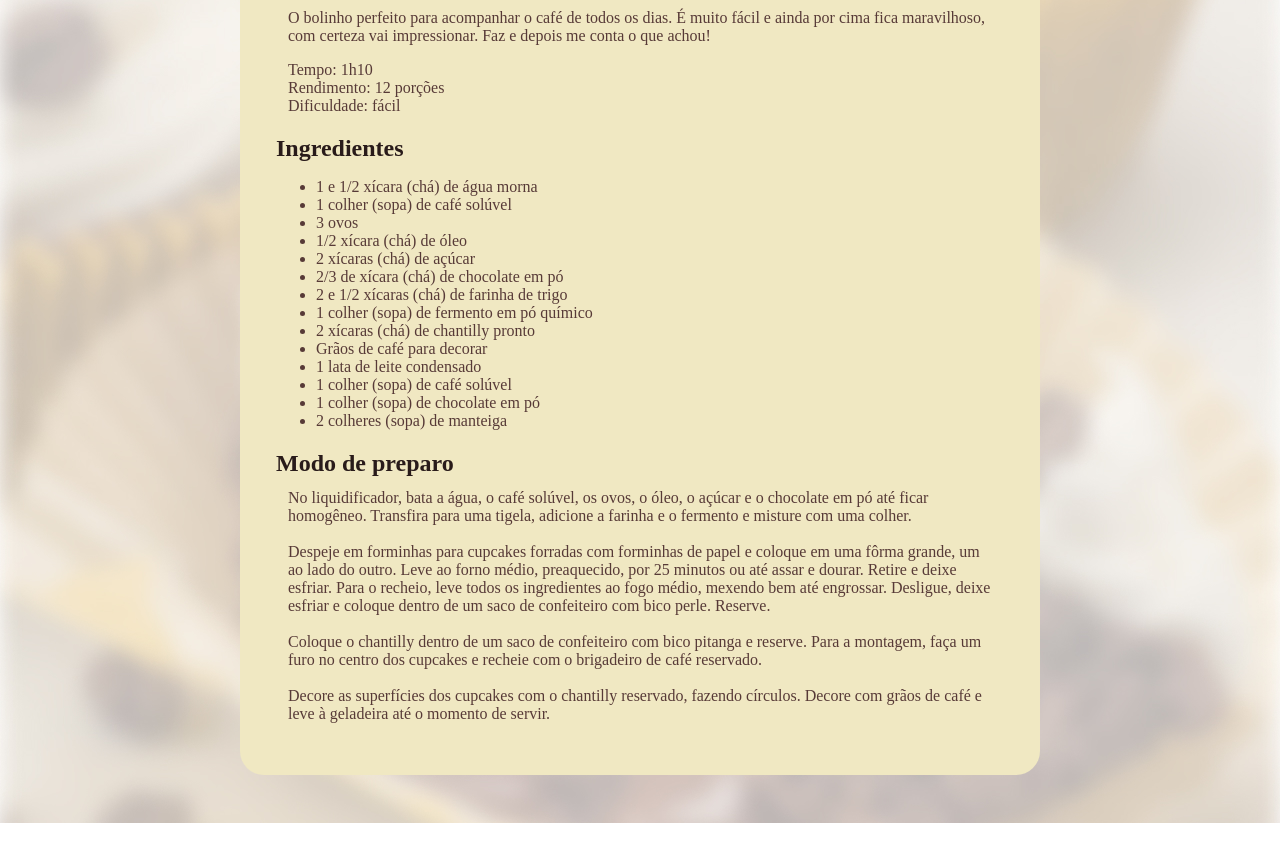
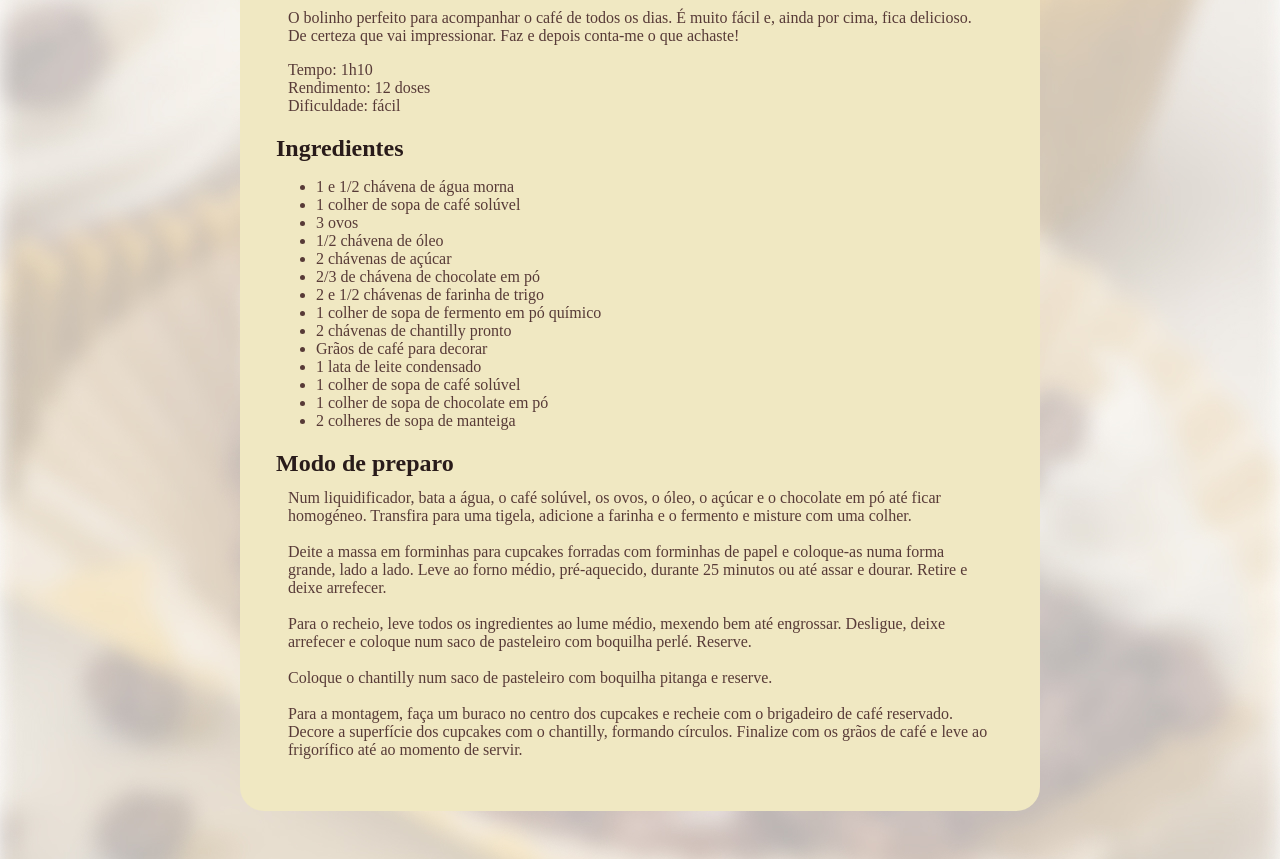
Before and after one commit to 0xNunoMiranda/recipe-simple-html-page, a plain HTML site: page index.html in a window 1280 px wide. Shown: the part 580-1439 px from the top of the page. Before the commit the page ends 1403 px from the top, so only its background shows below. Drawn offline with Linux system fonts and the light colour scheme; a web font is replaced by a local one.

Commit message:
text fixed

```diff
--- a/index.html
+++ b/index.html
@@ -6,46 +6,57 @@
     <link href="https://fonts.googleapis.com/css2?family=Alice&display=swap" rel="stylesheet">
     <meta charset="UTF-8">
     <meta name="viewport" content="width=device-width, initial-scale=1.0">
+    <title>Receitas</title>
     <link rel="stylesheet" href="style.css">
-    <title>Receitas</title>
 </head>
 <body>
     <div id="page">
-        <img src="./assets/main-image.jpg" alt="Cupcake Image">
+        <img src="./assets/main-image.jpg" alt="Imagem de Cupcake">
         <main>
             <section id="about">
                 <h1>Cupcake de café com chantilly</h1>
-                <p>O bolinho perfeito para acompanhar o café de todos os dias. É muito fácil e ainda por cima fica maravilhoso, com certeza vai impressionar. Faz e depois me conta o que achou!</p>
-                <p>Tempo: 1h10<br/>
-                   Rendimento: 12 porções<br/>
-                   Dificuldade: fácil
+                <p>
+                    O bolinho perfeito para acompanhar o café de todos os dias. É muito fácil e, ainda por cima, fica delicioso. De certeza que vai impressionar. Faz e depois conta-me o que achaste!
+                </p>
+                <p>
+                    Tempo: 1h10<br/>
+                    Rendimento: 12 doses<br/>
+                    Dificuldade: fácil
                 </p>
             </section>
+
             <section id="ingredients">
                 <h2>Ingredientes</h2>
                 <ul>
-                    <li>1 e 1/2 xícara (chá) de água morna</li>
-                    <li>1 colher (sopa) de café solúvel</li>
+                    <li>1 e 1/2 chávena de água morna</li>
+                    <li>1 colher de sopa de café solúvel</li>
                     <li>3 ovos</li>
-                    <li>1/2 xícara (chá) de óleo</li>
-                    <li>2 xícaras (chá) de açúcar</li>
-                    <li>2/3 de xícara (chá) de chocolate em pó</li>
-                    <li>2 e 1/2 xícaras (chá) de farinha de trigo</li>
-                    <li>1 colher (sopa) de fermento em pó químico</li>
-                    <li>2 xícaras (chá) de chantilly pronto</li>
+                    <li>1/2 chávena de óleo</li>
+                    <li>2 chávenas de açúcar</li>
+                    <li>2/3 de chávena de chocolate em pó</li>
+                    <li>2 e 1/2 chávenas de farinha de trigo</li>
+                    <li>1 colher de sopa de fermento em pó químico</li>
+                    <li>2 chávenas de chantilly pronto</li>
                     <li>Grãos de café para decorar</li>
                     <li>1 lata de leite condensado</li>
-                    <li>1 colher (sopa) de café solúvel</li>
-                    <li>1 colher (sopa) de chocolate em pó</li>
-                    <li>2 colheres (sopa) de manteiga</li>
+                    <li>1 colher de sopa de café solúvel</li>
+                    <li>1 colher de sopa de chocolate em pó</li>
+                    <li>2 colheres de sopa de manteiga</li>
                 </ul>
             </section>
+
             <section id="preparation">
                 <h2>Modo de preparo</h2>
                 <p>
-                    No liquidificador, bata a água, o café solúvel, os ovos, o óleo, o açúcar e o chocolate em pó até ficar homogêneo. Transfira para uma tigela, adicione a farinha e o fermento e misture com uma colher. <br/><br/>Despeje em forminhas para cupcakes forradas com forminhas de papel e coloque em uma fôrma grande, um ao lado do outro. Leve ao forno médio, preaquecido, por 25 minutos ou até assar e dourar. Retire e deixe esfriar.
-                    Para o recheio, leve todos os ingredientes ao fogo médio, mexendo bem até engrossar. Desligue, deixe esfriar e coloque dentro de um saco de confeiteiro com bico perle. Reserve. <br/><br/>Coloque o chantilly dentro de um saco de confeiteiro com bico pitanga e reserve.
-                    Para a montagem, faça um furo no centro dos cupcakes e recheie com o brigadeiro de café reservado. <br/><br/>Decore as superfícies dos cupcakes com o chantilly reservado, fazendo círculos. Decore com grãos de café e leve à geladeira até o momento de servir.
+                    Num liquidificador, bata a água, o café solúvel, os ovos, o óleo, o açúcar e o chocolate em pó até ficar homogéneo. Transfira para uma tigela, adicione a farinha e o fermento e misture com uma colher.
+                    <br><br>
+                    Deite a massa em forminhas para cupcakes forradas com forminhas de papel e coloque-as numa forma grande, lado a lado. Leve ao forno médio, pré-aquecido, durante 25 minutos ou até assar e dourar. Retire e deixe arrefecer.
+                    <br><br>
+                    Para o recheio, leve todos os ingredientes ao lume médio, mexendo bem até engrossar. Desligue, deixe arrefecer e coloque num saco de pasteleiro com boquilha perlé. Reserve.
+                    <br><br>
+                    Coloque o chantilly num saco de pasteleiro com boquilha pitanga e reserve.
+                    <br><br>
+                    Para a montagem, faça um buraco no centro dos cupcakes e recheie com o brigadeiro de café reservado. Decore a superfície dos cupcakes com o chantilly, formando círculos. Finalize com os grãos de café e leve ao frigorífico até ao momento de servir.
                 </p>
             </section>
         </main>
```
